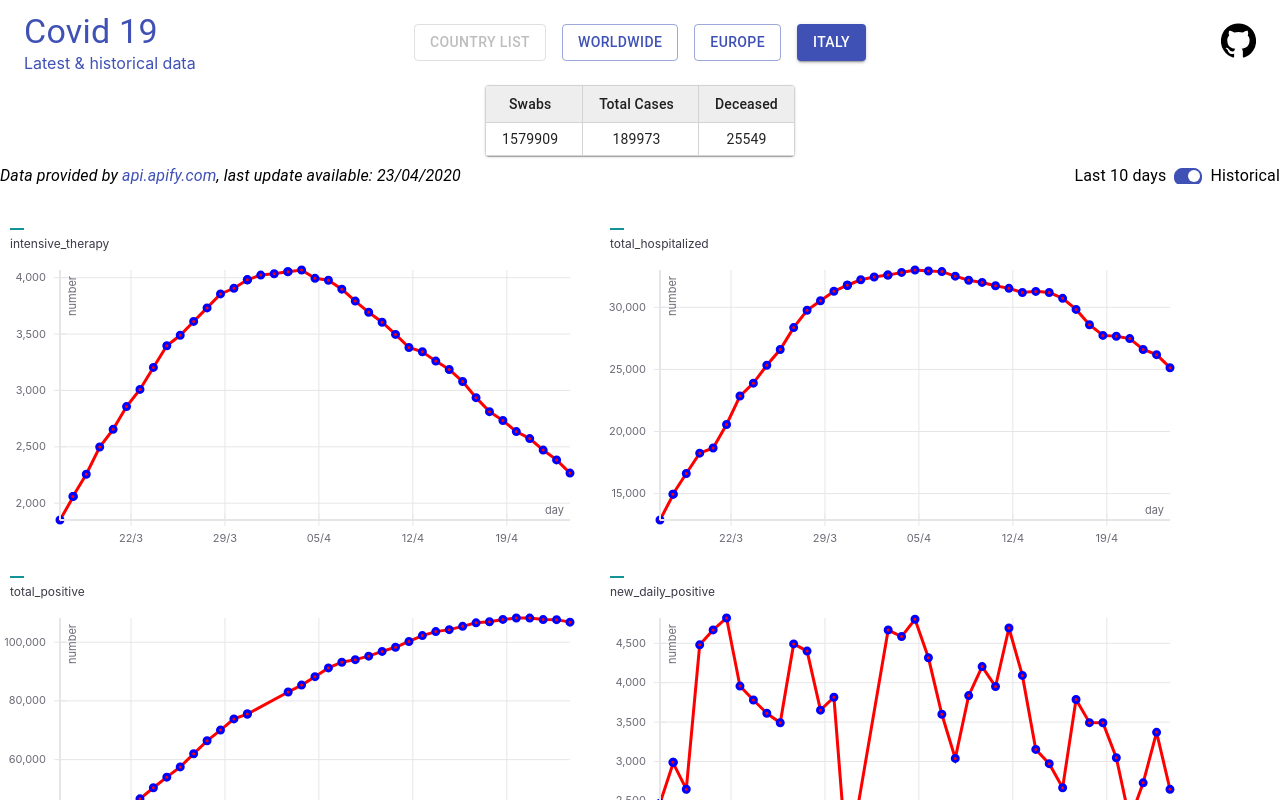
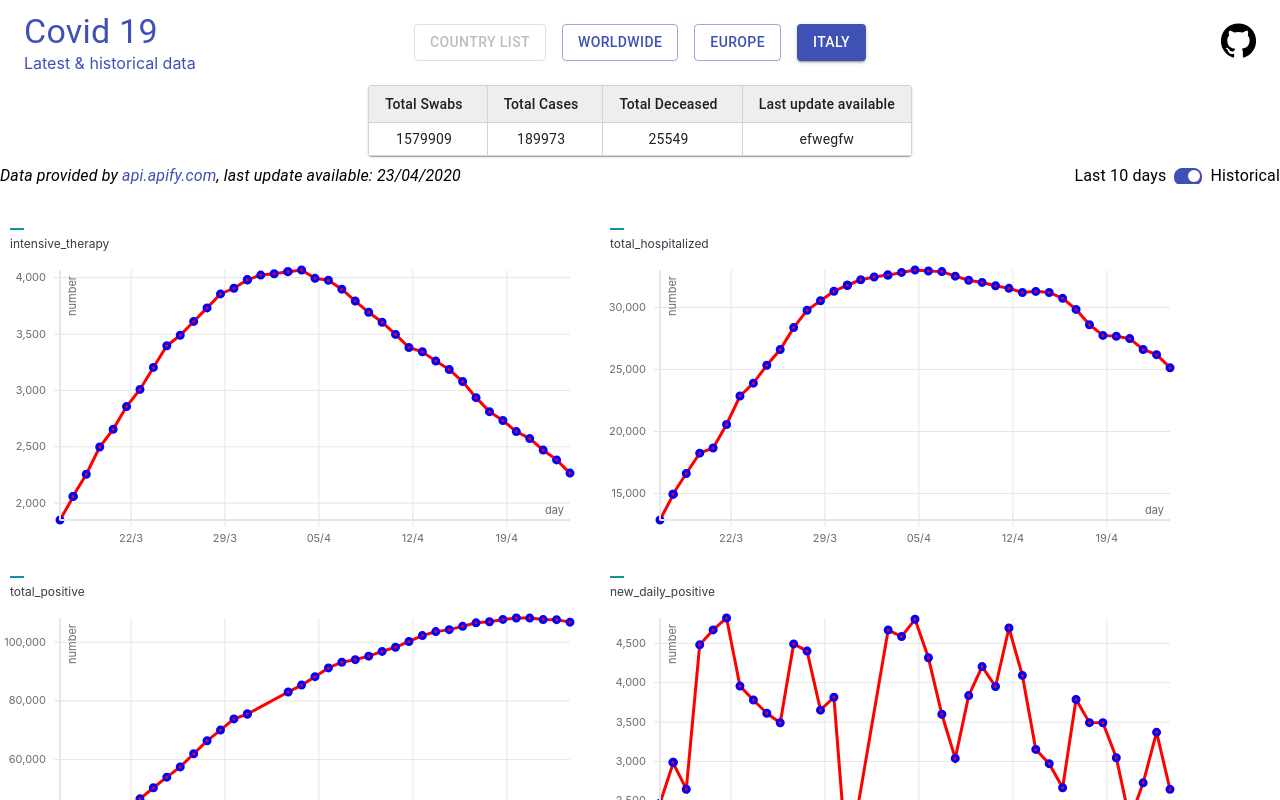
Before and after one commit to gianlucabaldin/covid19, a React (Create React App) app: page / in a window 1280 px wide. Shown: the top 800 px of the page. Built offline with nearby package versions, Linux system fonts and the light colour scheme.

Commit message:
css format

```diff
--- a/src/component/Summary.jsx
+++ b/src/component/Summary.jsx
@@ -47,9 +47,10 @@ const Summary = ({
         >
           <TableHead>
             <TableRow key="tr-status" className={classes.trHeader}>
-              <TableCell align="center">Swabs</TableCell>
+              <TableCell align="center">Total Swabs</TableCell>
               <TableCell align="center">Total Cases</TableCell>
-              <TableCell align="center">Deceased</TableCell>
+              <TableCell align="center">Total Deceased</TableCell>
+              <TableCell align="center">Last update available</TableCell>
             </TableRow>
           </TableHead>
           <TableBody>
@@ -62,6 +63,9 @@ const Summary = ({
               </TableCell>
               <TableCell align="center" id="summary-deceased">
                 {error ? '' : deceased}
+              </TableCell>
+              <TableCell align="center" id="summary-deceased">
+                efwegfw
               </TableCell>
             </TableRow>
           </TableBody>
```
